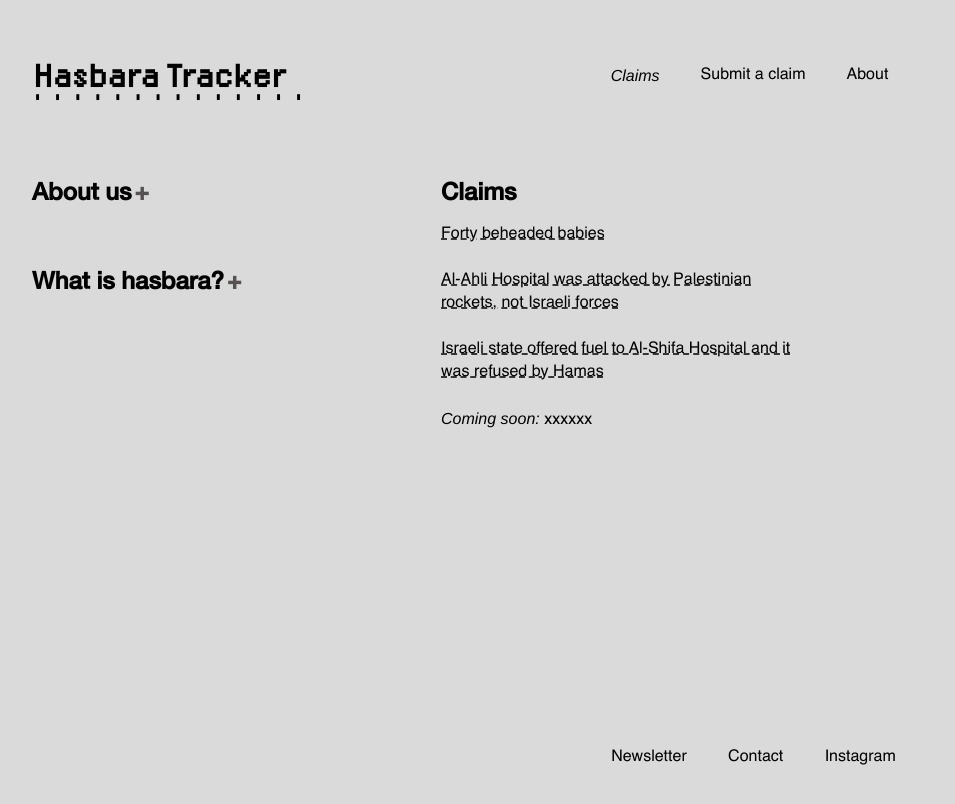
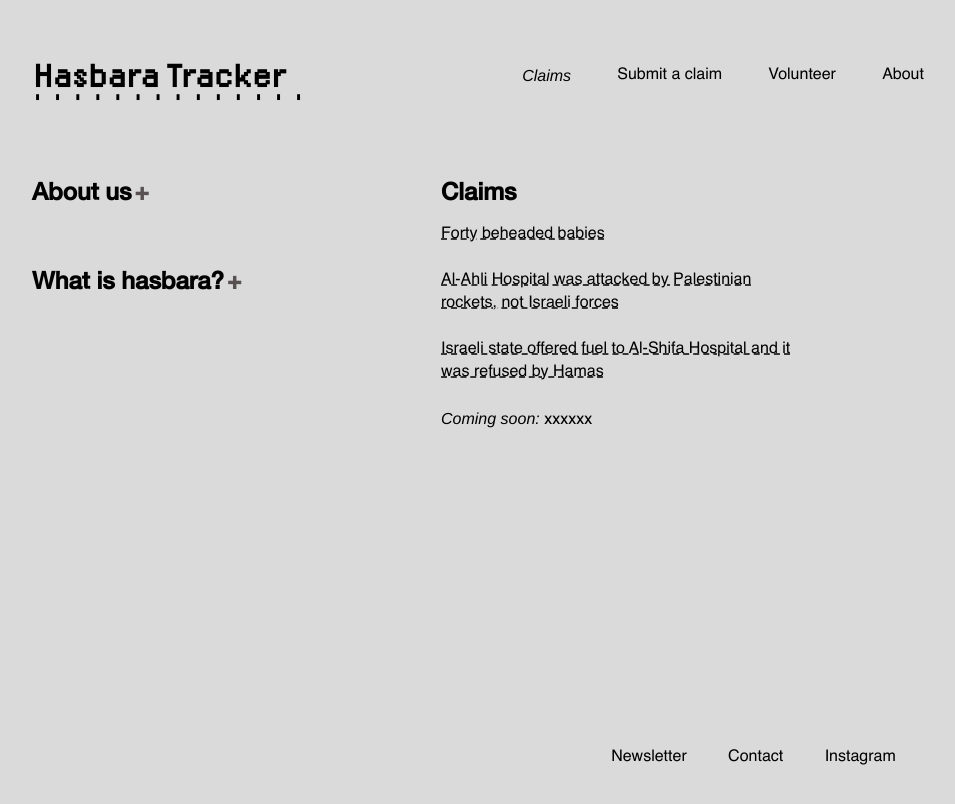
Before and after one commit to tamtzekin/hasbara-tracker, a React (Create React App) app: page / in a window 1280 px wide. Shown: the top 804 px of the page, without its empty margins (192-1147 px from the left). Built offline with nearby package versions, Linux system fonts and the light colour scheme.

Commit message:
reordered nav

```diff
--- a/src/components/NavBar.js
+++ b/src/components/NavBar.js
@@ -14,17 +14,15 @@ const NavBar= () =>{
             </li>
         {/* )} */}
 
-        {/* {location.pathname !== '/tracker' && (
-            <li>
-                <NavLink to="/tracker">Tracker</NavLink>
-            </li>
-        )}   */}
-
         {/* {location.pathname !== '/submit-claim' && ( */}
         <li>
             <NavLink to="/submit-claim">Submit a claim</NavLink>
         </li>
         {/* )} */}
+
+        <li>
+            <NavLink to="/volunteer">Volunteer</NavLink>
+        </li>
 
         <li>
             <NavLink to="/about">About</NavLink>
```
